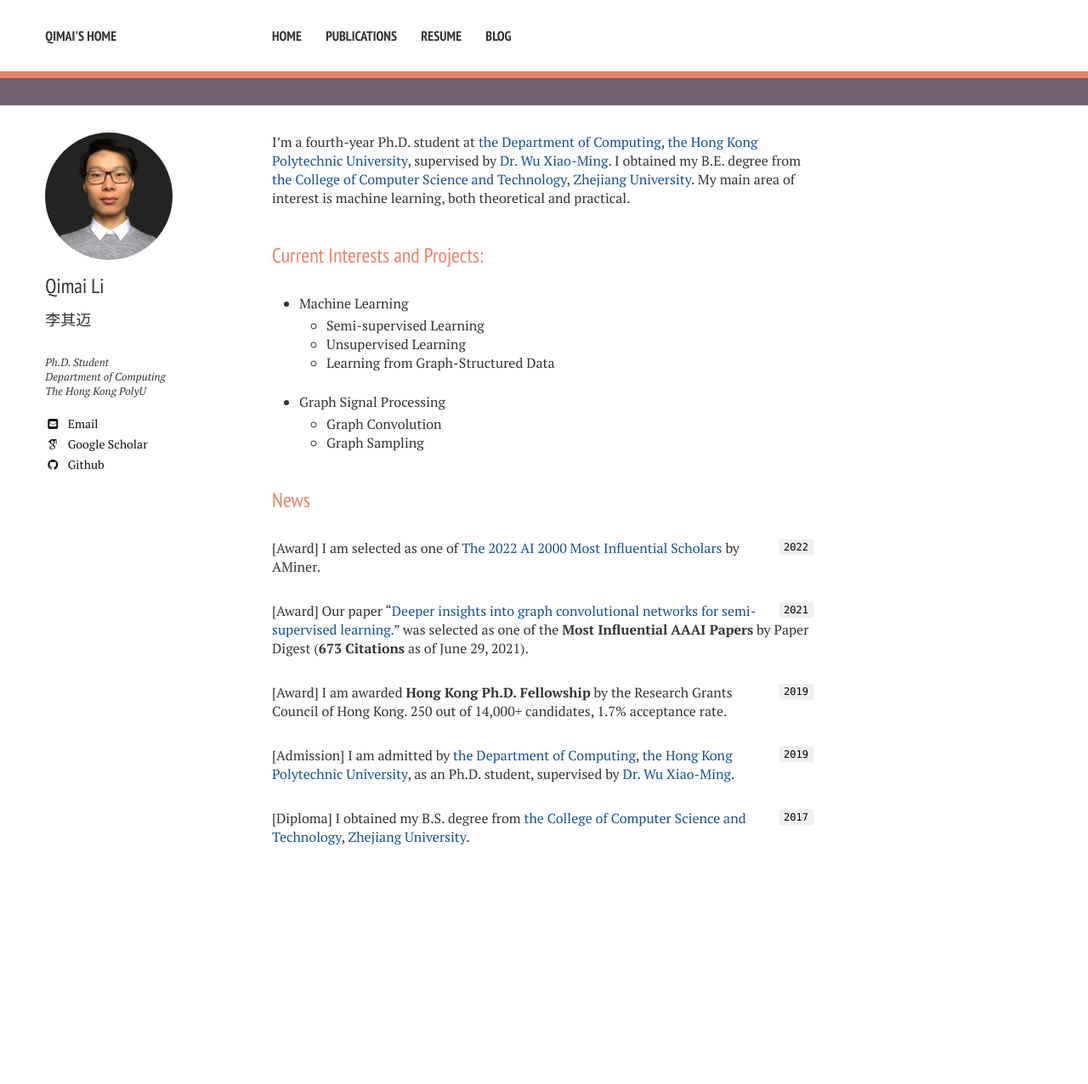
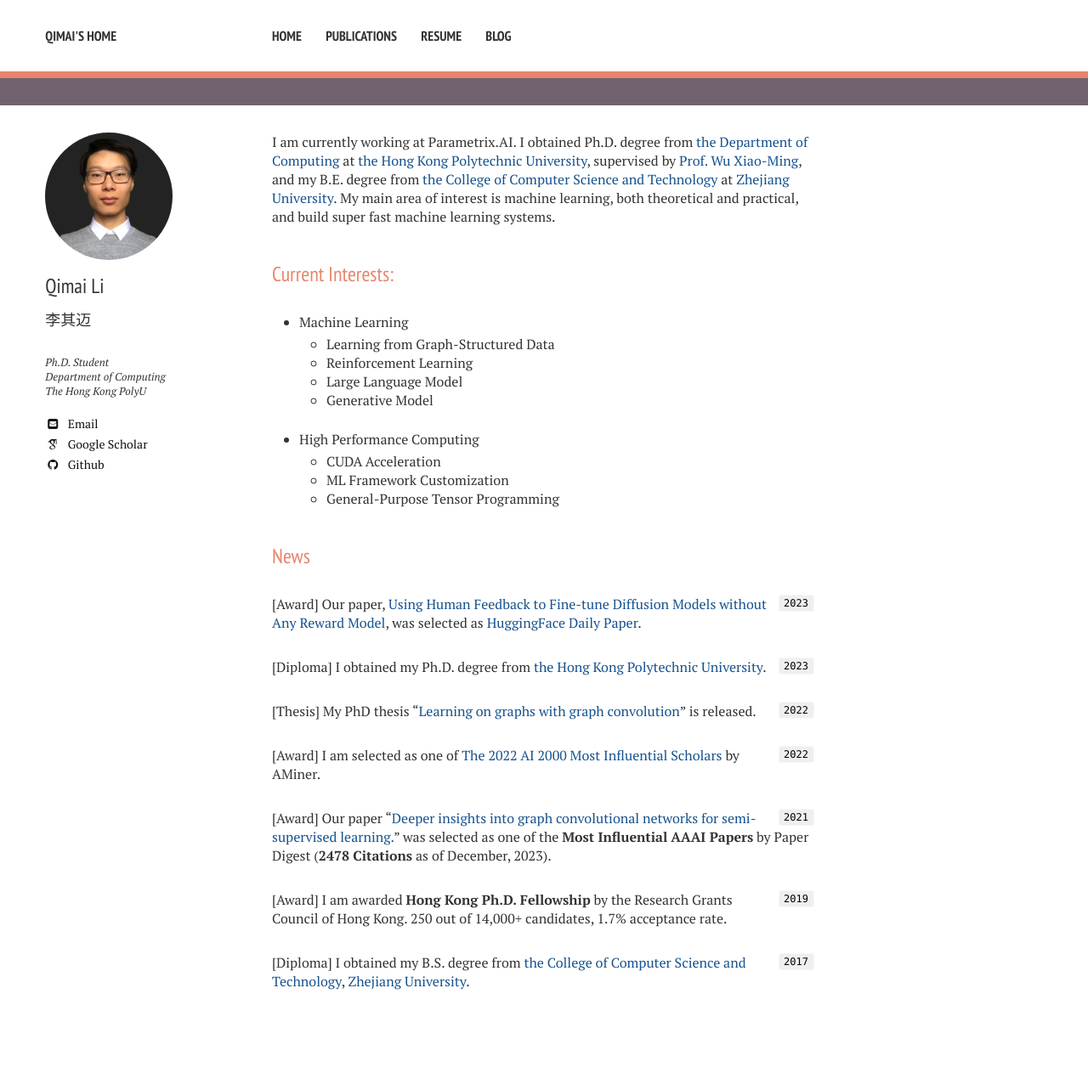
Before and after one commit to liqimai/liqimai.github.io, a Jekyll site: the page built from index.md, in a window 1280 px wide. Shown: the whole page at 85% size. Built offline with Jekyll 4.4.1, drawn with Linux system fonts in a browser that asks for light colours; nearby versions of some CDN libraries; some web fonts are replaced; before the commit the page ends 1106 px from its top, so only the background shows below that.

Commit message:
Update in December 2023

```diff
--- a/index.md
+++ b/index.md
@@ -3,26 +3,34 @@ layout: resume
 excerpt: "Li Qimai's Homepage.."
 ---
 
-
-I'm a fourth-year Ph.D. student at [the Department of Computing](https://www.comp.polyu.edu.hk), [the Hong Kong Polytechnic University](https://www.polyu.edu.hk), supervised by [Dr. Wu Xiao-Ming](http://www4.comp.polyu.edu.hk/~csxmwu/). I obtained my B.E. degree from [the College of Computer Science and Technology](http://www.cs.zju.edu.cn/english/), [Zhejiang University](http://www.zju.edu.cn/english/).
-My main area of interest is machine learning, both theoretical and practical.
+I am currently working at Parametrix.AI.
+I obtained Ph.D. degree from [the Department of Computing](https://www.comp.polyu.edu.hk) at [the Hong Kong Polytechnic University](https://www.polyu.edu.hk), supervised by [Prof. Wu Xiao-Ming](http://www4.comp.polyu.edu.hk/~csxmwu/), and my B.E. degree from [the College of Computer Science and Technology](http://www.cs.zju.edu.cn/english/) at [Zhejiang University](http://www.zju.edu.cn/english/).
+My main area of interest is machine learning, both theoretical and practical, and build super fast machine learning systems.
 
 
-## Current Interests and Projects:
+## Current Interests:
 - Machine Learning
-    - Semi-supervised Learning
-    - Unsupervised Learning
     - Learning from Graph-Structured Data
-- Graph Signal Processing
-    - Graph Convolution
-    - Graph Sampling
+    - Reinforcement Learning
+    - Large Language Model
+    - Generative Model
+- High Performance Computing
+    - CUDA Acceleration
+    - ML Framework Customization
+    - General-Purpose Tensor Programming
 
 ## News
+`2023` [Award] Our paper, [Using Human Feedback to Fine-tune Diffusion Models without Any Reward Model](https://arxiv.org/abs/2311.13231), was selected as [HuggingFace Daily Paper](https://huggingface.co/papers?date=2023-11-23).
+
+`2023` [Diploma] I obtained my Ph.D. degree from [the Hong Kong Polytechnic University](https://www.polyu.edu.hk).
+
+`2022` [Thesis] My PhD thesis "[Learning on graphs with graph convolution](https://theses.lib.polyu.edu.hk/handle/200/12326)"  is released.
+
 `2022`
 [Award] I am selected as one of [The 2022 AI 2000 Most Influential Scholars](https://www.aminer.cn/ai2000?domain_ids=5dc122672ebaa6faa962bde8) by AMiner.
 
 `2021`
-[Award] Our paper "[Deeper insights into graph convolutional networks for semi-supervised learning.](https://arxiv.org/abs/1801.07606)" was selected as one of the **Most Influential AAAI Papers** by Paper Digest (**673 Citations** as of June 29, 2021).
+[Award] Our paper "[Deeper insights into graph convolutional networks for semi-supervised learning.](https://arxiv.org/abs/1801.07606)" was selected as one of the **Most Influential AAAI Papers** by Paper Digest (**2478 Citations** as of December, 2023).
 
 
 <!-- `2020`
@@ -60,8 +68,8 @@ In IEEE/CVF Conference on Computer Vision and Pattern Recognition. 2019. [CVPR-1
 [Award] I am awarded __Hong Kong Ph.D. Fellowship__ by the Research Grants Council of Hong Kong.
 250 out of 14,000+ candidates, 1.7% acceptance rate.
 
-`2019`
-[Admission] I am admitted by [the Department of Computing](https://www.comp.polyu.edu.hk), [the Hong Kong Polytechnic University](https://www.polyu.edu.hk), as an Ph.D. student, supervised by [Dr. Wu Xiao-Ming](http://www4.comp.polyu.edu.hk/~csxmwu/).
+<!-- `2019`
+[Admission] I am admitted by [the Department of Computing](https://www.comp.polyu.edu.hk), [the Hong Kong Polytechnic University](https://www.polyu.edu.hk), as an Ph.D. student, supervised by [Dr. Wu Xiao-Ming](http://www4.comp.polyu.edu.hk/~csxmwu/). -->
 
 <!-- `2018`
 [Publication] "[Deeper insights into graph convolutional networks for semi-supervised learning.](https://arxiv.org/abs/1801.07606)"
```
Also changed, not shown: _posts/2022-3-13-SGC-chinese.md (+2 -2 lines), _posts/2022-3-14-SGC-english.md (+2 -2 lines), publication_list.md (+20 -1 lines), resume.md (+16 -16 lines), 2 other files.
